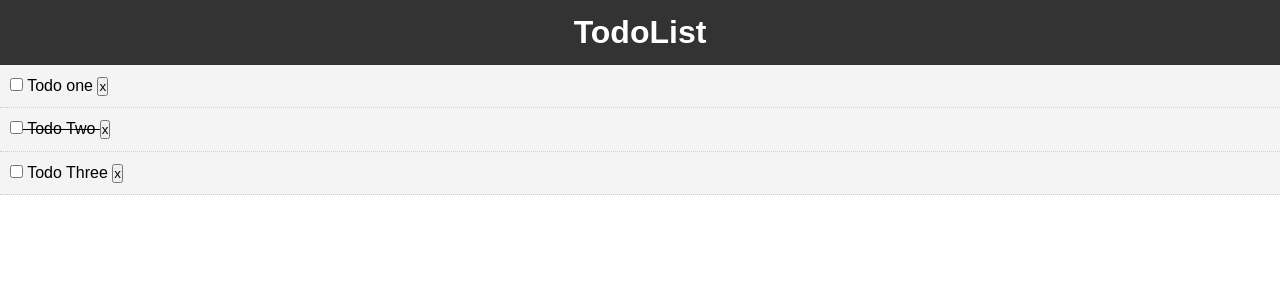
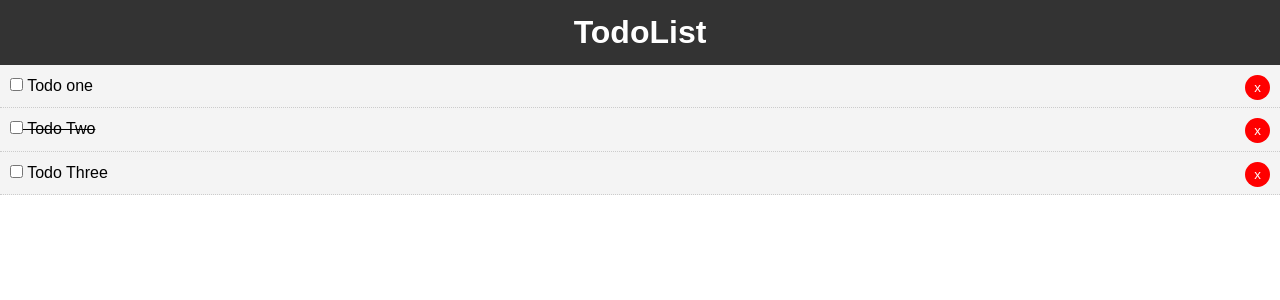
Before and after one commit to Enkronan/Vue-test, a Vue app: page / in a window 1280 px wide. Shown: the top 300 px of the page. Built offline with nearby package versions, Linux system fonts and the light colour scheme.

Commit message:
dev
added styling to delete button

```diff
--- a/src/components/TodoItem.vue
+++ b/src/components/TodoItem.vue
@@ -30,4 +30,13 @@ export default {
         text-decoration: line-through;
     }
 
+    .del{
+        background: #ff0000;
+        border: none;
+        color: #fff;
+        border-radius: 50%;
+        padding: 5px 9px;
+        cursor: pointer;
+        float: right;
+    }
 </style>
```
